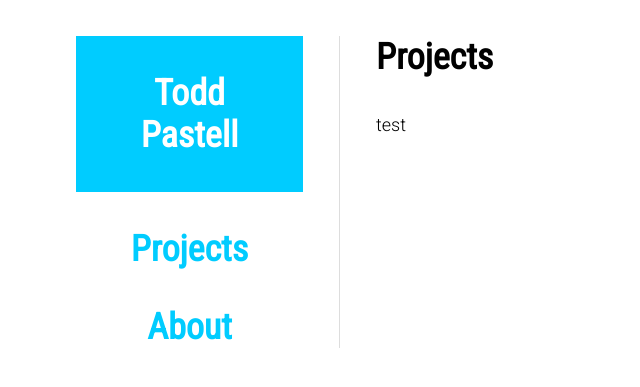
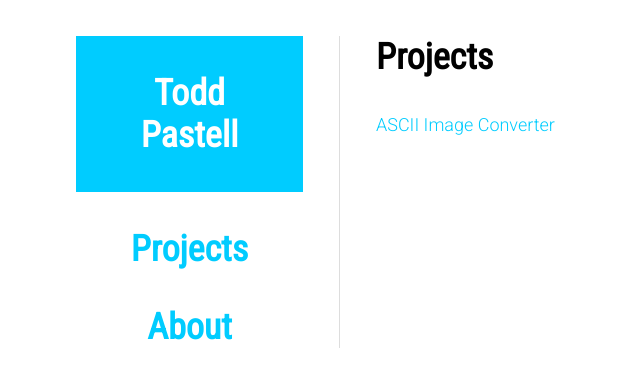
Before and after one commit to toddpastell/toddpastell.github.io, a Jekyll site: the page built from projects/index.html, in a window 1280 px wide. Shown: the top 387 px of the page, without its empty margins (0-640 px from the left). Built offline with Jekyll 4.4.1, drawn with Linux system fonts in a browser that asks for light colours.

Commit message:
projects

```diff
--- a/projects/index.html
+++ b/projects/index.html
@@ -2,4 +2,4 @@
 layout: main
 ---
 						<h2>Projects</h2>
-						test
+						<a href="/projects/ascii-img">ASCII Image Converter</a>
```
